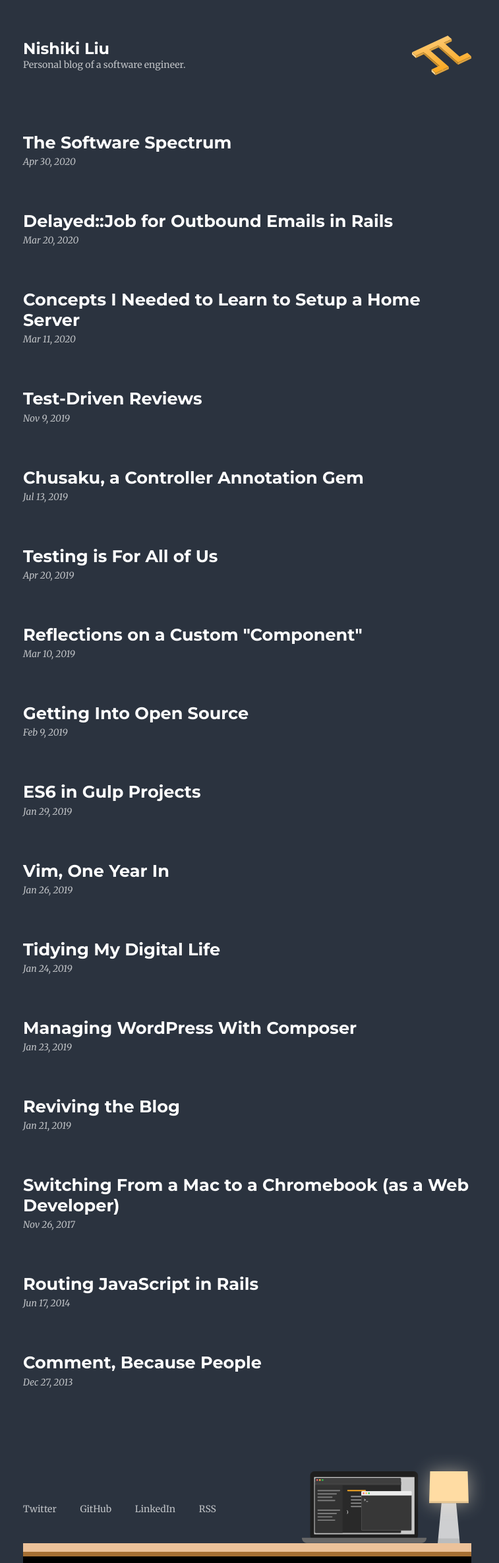
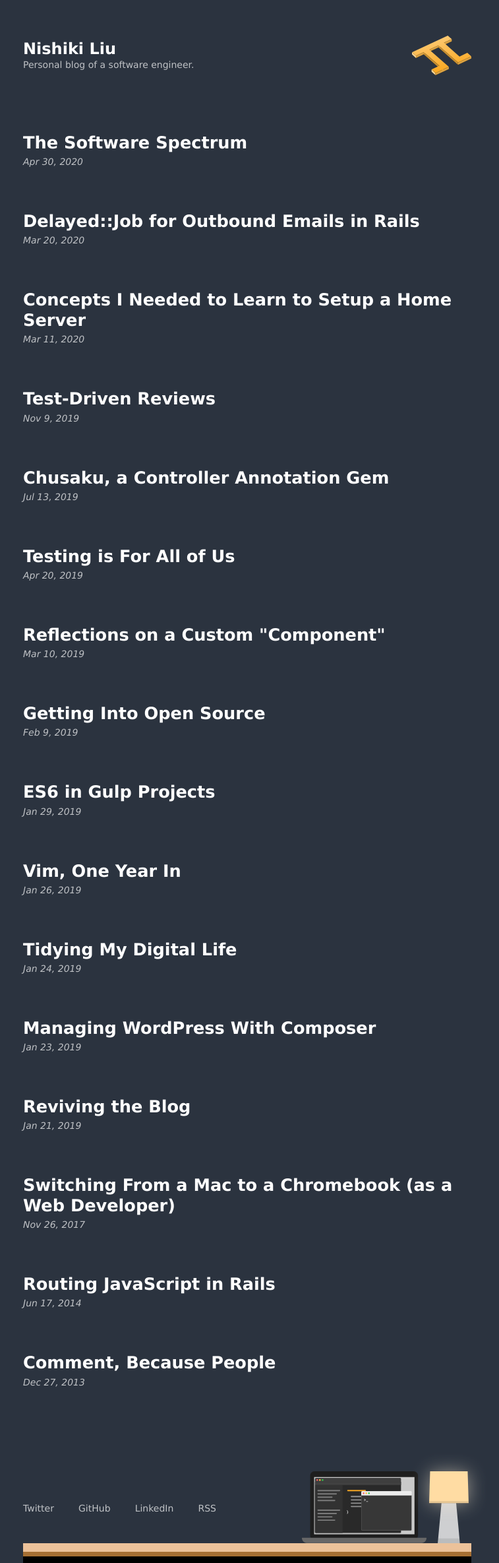
Before and after one commit to nshki/nshki.com, a Jekyll site: the page built from index.md, in a window 1280 px wide. Shown: the whole page at 66% size, without its empty margins (265-1022 px from the left). Built offline with Jekyll 4.4.1, drawn with Linux system fonts in a browser that asks for light colours.

Commit message:
Rip out web fonts and use d e f a u l t s

```diff
--- a/_sass/config/_base.scss
+++ b/_sass/config/_base.scss
@@ -1,5 +1,3 @@
-@import url('https://fonts.googleapis.com/css?family=Merriweather:400,400i,700,700i|Montserrat:700|Fira+Mono');
-
 *, *:before, *:after {
   box-sizing: border-box;
 }
@@ -8,19 +6,20 @@ body {
   background-color: #2b333f;
   margin: 0;
   overflow-x: hidden;
-  font-family: 'Merriweather', serif;
+  font-family: 'Ubuntu', 'Lucida Grande', 'Geneva', 'Helvetica', sans-serif;
+  text-rendering: optimizeLegibility;
   line-height: 1.5;
   color: rgba(255, 255, 255, 0.7);
 }
 
 h1, h2, h3, h4, h5, h6 {
-  font-family: 'Montserrat', sans-serif;
-  font-weight: 700;
+  font-weight: bold;
   color: #fff;
 }
 
 code {
-  font-family: 'Fira Mono', monospace;
+  font-family: monospace;
+  font-size: 1rem;
 }
 
 a {
```
